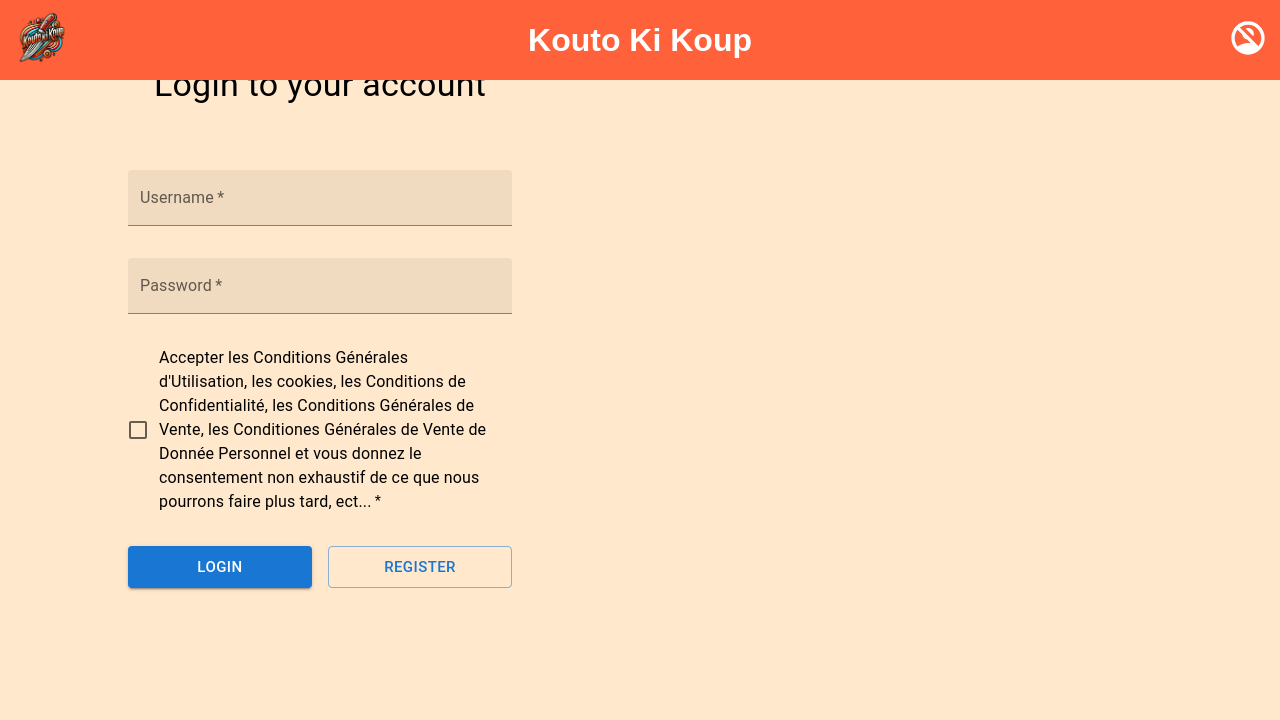
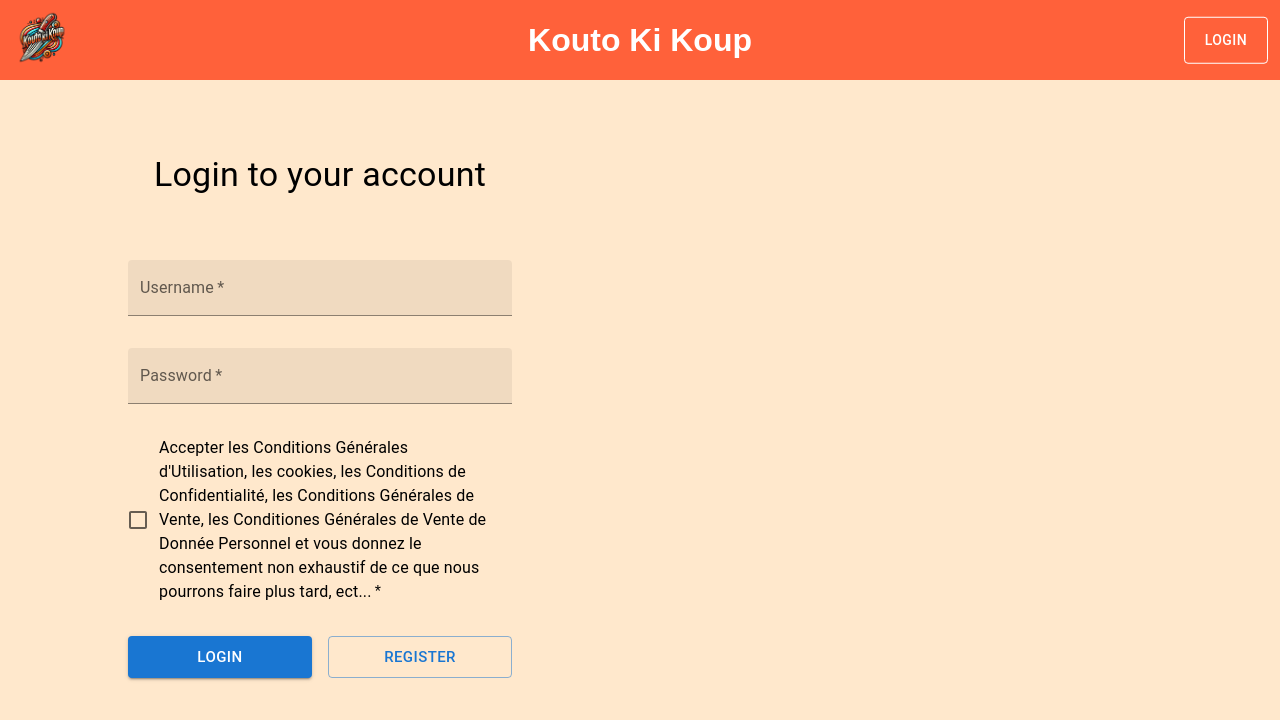
Before and after one commit to Affy657/KoutoKiKoup, a React (Vite) app: page /login in a window 1280 px wide. Shown: the top 720 px of the page. Built offline with nearby package versions, Linux system fonts and the light colour scheme; no server answers.

Commit message:
Change Logo Log In

```diff
--- a/src/components/Navbar/Navbar.tsx
+++ b/src/components/Navbar/Navbar.tsx
@@ -1,7 +1,7 @@
 import { useState, useEffect, type MouseEvent, useContext } from 'react';
 import { Link, useNavigate, useLocation } from 'react-router-dom';
 import { Box, Button, Menu, MenuItem } from '@mui/material';
-import { NoAccounts, AccountCircle } from '@mui/icons-material';
+import { AccountCircle } from '@mui/icons-material';
 import { UserContext } from '../../contexts/Users';
 
 import logo from '../../assets/logo.png';
@@ -79,7 +79,12 @@ const Navbar = () => {
                 {!current && (
                     <>
                         <Link to="/login" className="link">
-                            <NoAccounts sx={{ fontSize: 40 }} htmlColor="white" />
+                            <Button
+                                variant="outlined"
+                                sx={{padding: '10px 20px', borderColor: '#fff', color: '#fff' }}
+                            >
+                                Login
+                            </Button>
                         </Link>
                     </>
                 )}
@@ -108,7 +113,7 @@ const Navbar = () => {
                             onClose={handleClose}
                             MenuListProps={{ 'aria-labelledby': 'basic-button' }}
                         >
-                            <MenuItem onClick={() => handleMenuItemClick('/profile')}>Profile</MenuItem>
+                            <MenuItem onClick={() => handleMenuItemClick('/profile')}>My profile</MenuItem>
                             <MenuItem onClick={() => LogOut()}>Logout</MenuItem>
                         </Menu>
                     </>
--- a/src/pages/login/Login.css
+++ b/src/pages/login/Login.css
@@ -6,3 +6,7 @@
   align-items: center;
   overflow: hidden;
 }
+
+body {
+  margin-top: 90px;
+}
--- a/src/pages/login/LoginForm.tsx
+++ b/src/pages/login/LoginForm.tsx
@@ -133,7 +133,7 @@ export default function LoginForm() {
                 variant="contained"
                 color="primary"
                 size="large"
-                sx={{ width: '100%' }}
+                sx={{ width: '100%', marginBottom: '3%' }}
                 type="submit"
                 onSubmit={handleSubmit(RequestType.Login)}
                 onClick={handleSubmit(RequestType.Login)}
@@ -142,7 +142,7 @@ export default function LoginForm() {
                 variant="outlined"
                 color="primary"
                 size="large"
-                sx={{ width: '100%' }}
+                sx={{ width: '100%', marginBottom: '3%' }}
                 onSubmit={handleSubmit(RequestType.Register)}
                 onClick={handleSubmit(RequestType.Register)}
               >Register</Button>
```
